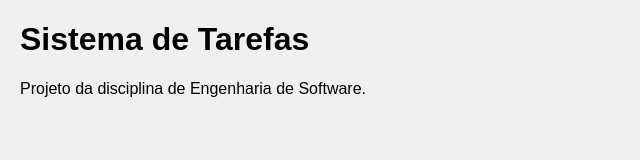
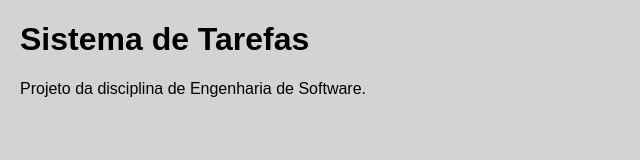
Before and after one commit to viniciusmariano11/projeto-gcs-ES, a plain HTML site: page index.html in a window 1280 px wide. Shown: the whole page, without its empty margins (0-640 px from the left). Drawn offline with Linux system fonts and the light colour scheme.

Commit message:
style: adiciona cor de fundo

```diff
--- a/style.css
+++ b/style.css
@@ -1,5 +1,5 @@
 body{
     font-family: Arial;
     margin: 20px;
-    background-color: #f0f0f0;
+    background-color: lightgray;
 }
```
